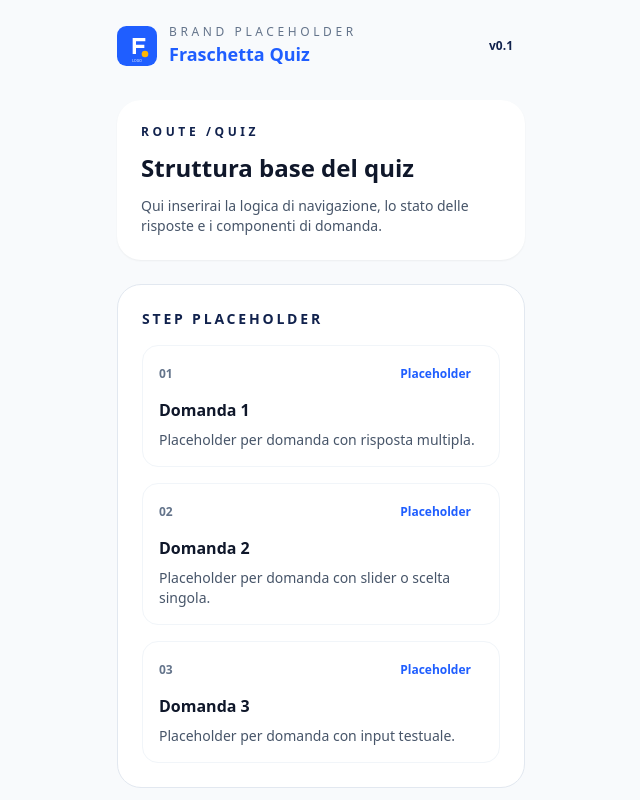
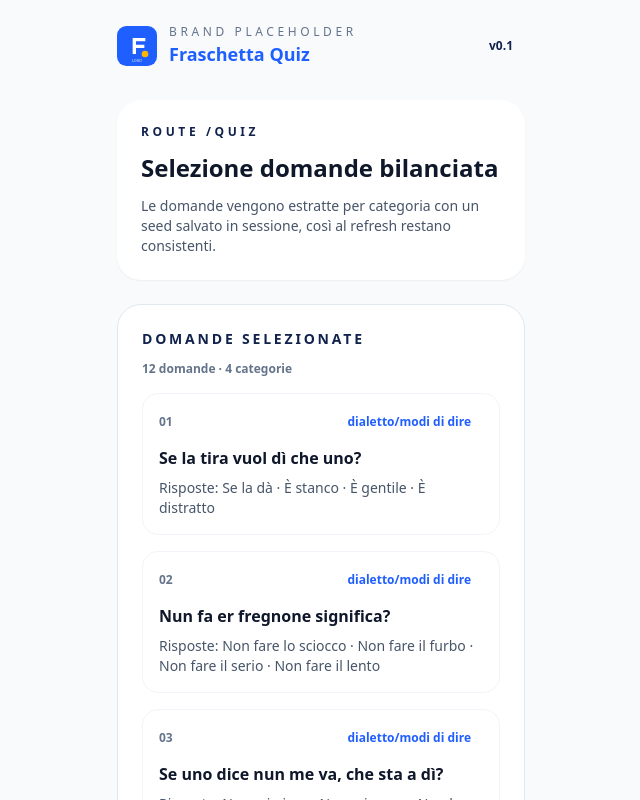
Before and after one commit to cuginodigitale/fraschettaquiz, a Next.js app: page /quiz in a window 1280 px wide. Shown: the top 800 px of the page, without its empty margins (319-959 px from the left). Built offline with nearby package versions, Linux system fonts and the light colour scheme.

Commit message:
Add balanced seeded quiz selection

```diff
--- a/app/quiz/page.tsx
+++ b/app/quiz/page.tsx
@@ -1,21 +1,39 @@
+"use client";
+
+import { useEffect, useMemo, useState } from "react";
 import Link from "next/link";
+import { questions, selectBalancedQuestions } from "@/data/questions";
 
-const steps = [
-  {
-    title: "Domanda 1",
-    description: "Placeholder per domanda con risposta multipla."
-  },
-  {
-    title: "Domanda 2",
-    description: "Placeholder per domanda con slider o scelta singola."
-  },
-  {
-    title: "Domanda 3",
-    description: "Placeholder per domanda con input testuale."
-  }
-];
+const QUESTION_COUNT = 12;
+const SEED_STORAGE_KEY = "fraschettaquiz-seed";
 
 export default function QuizPage() {
+  const [seed, setSeed] = useState<number | null>(null);
+  const [selected, setSelected] = useState(questions.slice(0, QUESTION_COUNT));
+
+  useEffect(() => {
+    const storedSeed = sessionStorage.getItem(SEED_STORAGE_KEY);
+    const parsedSeed = storedSeed ? Number.parseInt(storedSeed, 10) : Number.NaN;
+    if (Number.isNaN(parsedSeed)) {
+      const nextSeed = Math.floor(Math.random() * Number.MAX_SAFE_INTEGER);
+      sessionStorage.setItem(SEED_STORAGE_KEY, String(nextSeed));
+      setSeed(nextSeed);
+    } else {
+      setSeed(parsedSeed);
+    }
+  }, []);
+
+  useEffect(() => {
+    if (seed === null) {
+      return;
+    }
+    setSelected(selectBalancedQuestions(questions, QUESTION_COUNT, seed));
+  }, [seed]);
+
+  const categories = useMemo(() => {
+    return Array.from(new Set(selected.map((question) => question.category)));
+  }, [selected]);
+
   return (
     <section className="flex flex-col gap-6">
       <header className="rounded-3xl bg-white p-6 shadow-sm">
@@ -23,33 +41,40 @@ export default function QuizPage() {
           Route /quiz
         </p>
         <h2 className="mt-3 text-2xl font-semibold text-slate-900">
-          Struttura base del quiz
+          Selezione domande bilanciata
         </h2>
         <p className="mt-3 text-sm text-slate-600">
-          Qui inserirai la logica di navigazione, lo stato delle risposte e i
-          componenti di domanda.
+          Le domande vengono estratte per categoria con un seed salvato in
+          sessione, così al refresh restano consistenti.
         </p>
       </header>
 
       <div className="rounded-3xl border border-slate-200 bg-white p-6">
-        <h3 className="text-sm font-semibold uppercase tracking-[0.2em] text-brand-secondary">
-          Step placeholder
-        </h3>
+        <div className="flex flex-wrap items-center justify-between gap-3">
+          <h3 className="text-sm font-semibold uppercase tracking-[0.2em] text-brand-secondary">
+            Domande selezionate
+          </h3>
+          <span className="text-xs font-semibold text-slate-500">
+            {selected.length} domande · {categories.length} categorie
+          </span>
+        </div>
         <ol className="mt-4 space-y-4 text-sm text-slate-600">
-          {steps.map((step, index) => (
-            <li key={step.title} className="rounded-2xl border border-slate-100 p-4">
-              <div className="flex items-center justify-between">
+          {selected.map((question, index) => (
+            <li key={question.id} className="rounded-2xl border border-slate-100 p-4">
+              <div className="flex flex-wrap items-center justify-between gap-2">
                 <span className="text-xs font-semibold text-slate-500">
                   {String(index + 1).padStart(2, "0")}
                 </span>
                 <span className="rounded-full bg-brand-primary/10 px-3 py-1 text-xs font-semibold text-brand-primary">
-                  Placeholder
+                  {question.category}
                 </span>
               </div>
               <h4 className="mt-3 text-base font-semibold text-slate-900">
-                {step.title}
+                {question.question}
               </h4>
-              <p className="mt-2 text-sm text-slate-600">{step.description}</p>
+              <p className="mt-2 text-sm text-slate-600">
+                Risposte: {question.choices.join(" · ")}
+              </p>
             </li>
           ))}
         </ol>
--- a/data/questions.ts
+++ b/data/questions.ts
@@ -1,4 +1,13 @@
-export const questions = [
+export type Question = {
+  id: string;
+  category: string;
+  question: string;
+  choices: string[];
+  answerIndex: number;
+  explanation?: string;
+};
+
+export const questions: Question[] = [
   {
     id: "cucina-1",
     category: "cucina/ricette",
@@ -701,4 +710,82 @@ export const questions = [
     choices: ["Castel Sant'Angelo", "Trastevere", "Isola Tiberina", "Piazza del Popolo"],
     answerIndex: 0
   }
-] as const;
+];
+
+const MAX_UINT32 = 4294967296;
+
+const createSeededRandom = (seed: number) => {
+  let state = seed >>> 0;
+  return () => {
+    state += 0x6d2b79f5;
+    let result = Math.imul(state ^ (state >>> 15), 1 | state);
+    result ^= result + Math.imul(result ^ (result >>> 7), 61 | result);
+    return ((result ^ (result >>> 14)) >>> 0) / MAX_UINT32;
+  };
+};
+
+const shuffle = <T,>(items: T[], random: () => number) => {
+  const copy = [...items];
+  for (let i = copy.length - 1; i > 0; i -= 1) {
+    const index = Math.floor(random() * (i + 1));
+    [copy[i], copy[index]] = [copy[index], copy[i]];
+  }
+  return copy;
+};
+
+export const selectBalancedQuestions = (
+  allQuestions: Question[],
+  count: number,
+  seed: number
+) => {
+  const cappedCount = Math.min(Math.max(count, 0), allQuestions.length);
+  if (cappedCount === 0) {
+    return [];
+  }
+
+  const random = createSeededRandom(seed);
+  const grouped = allQuestions.reduce<Map<string, Question[]>>((acc, question) => {
+    const entries = acc.get(question.category) ?? [];
+    entries.push(question);
+    acc.set(question.category, entries);
+    return acc;
+  }, new Map());
+
+  const categories = shuffle([...grouped.keys()], random);
+  const baseCount = Math.floor(cappedCount / categories.length);
+  const desiredByCategory = new Map<string, number>();
+  let assigned = 0;
+
+  for (const category of categories) {
+    const pool = grouped.get(category) ?? [];
+    const desired = Math.min(baseCount, pool.length);
+    desiredByCategory.set(category, desired);
+    assigned += desired;
+  }
+
+  let remaining = cappedCount - assigned;
+  while (remaining > 0) {
+    for (const category of categories) {
+      if (remaining === 0) {
+        break;
+      }
+      const pool = grouped.get(category) ?? [];
+      const current = desiredByCategory.get(category) ?? 0;
+      if (current < pool.length) {
+        desiredByCategory.set(category, current + 1);
+        remaining -= 1;
+      }
+    }
+  }
+
+  const selected: Question[] = [];
+  for (const category of categories) {
+    const pool = grouped.get(category) ?? [];
+    const desired = desiredByCategory.get(category) ?? 0;
+    if (desired > 0) {
+      selected.push(...shuffle(pool, random).slice(0, desired));
+    }
+  }
+
+  return selected;
+};
```
